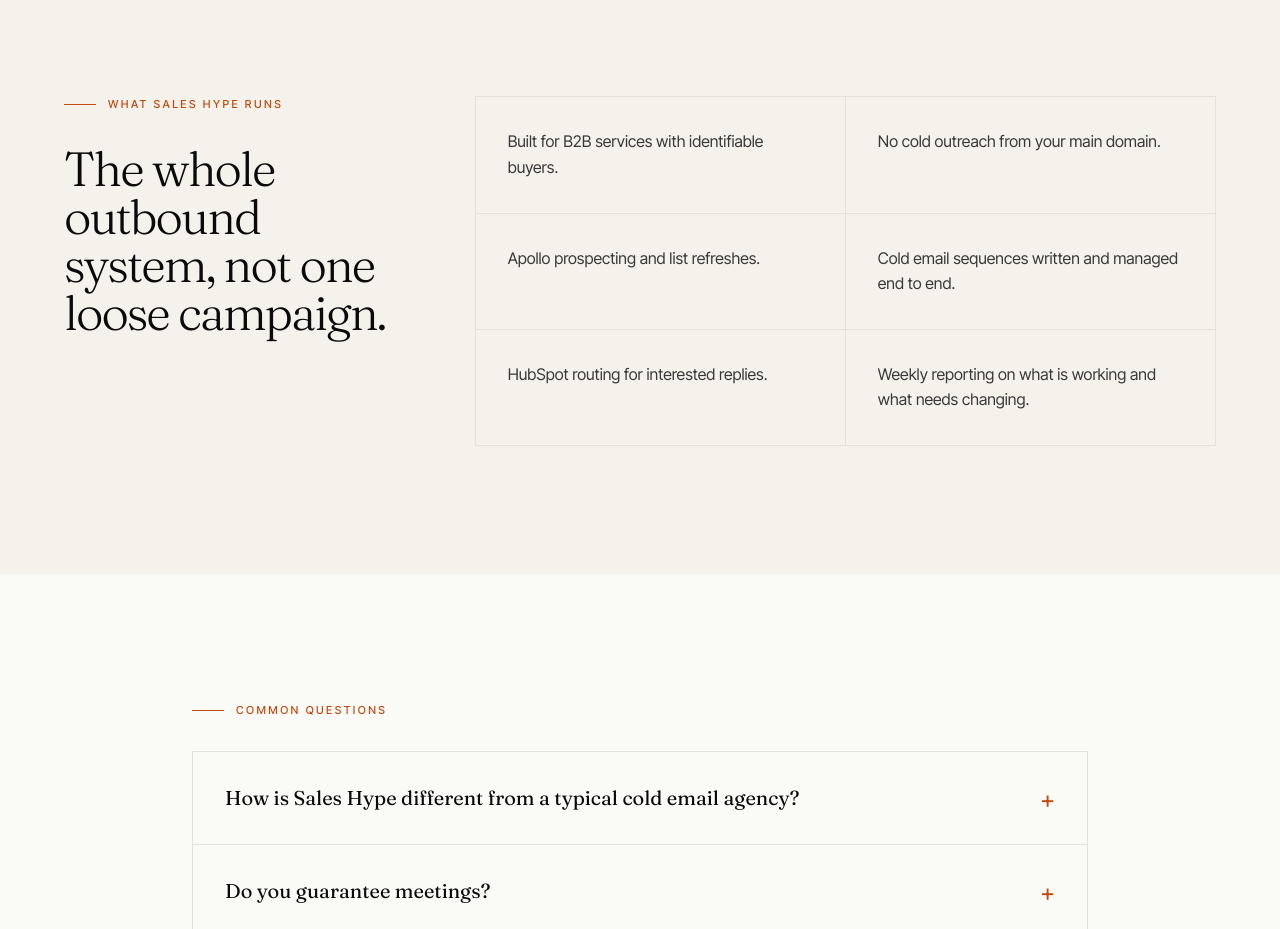
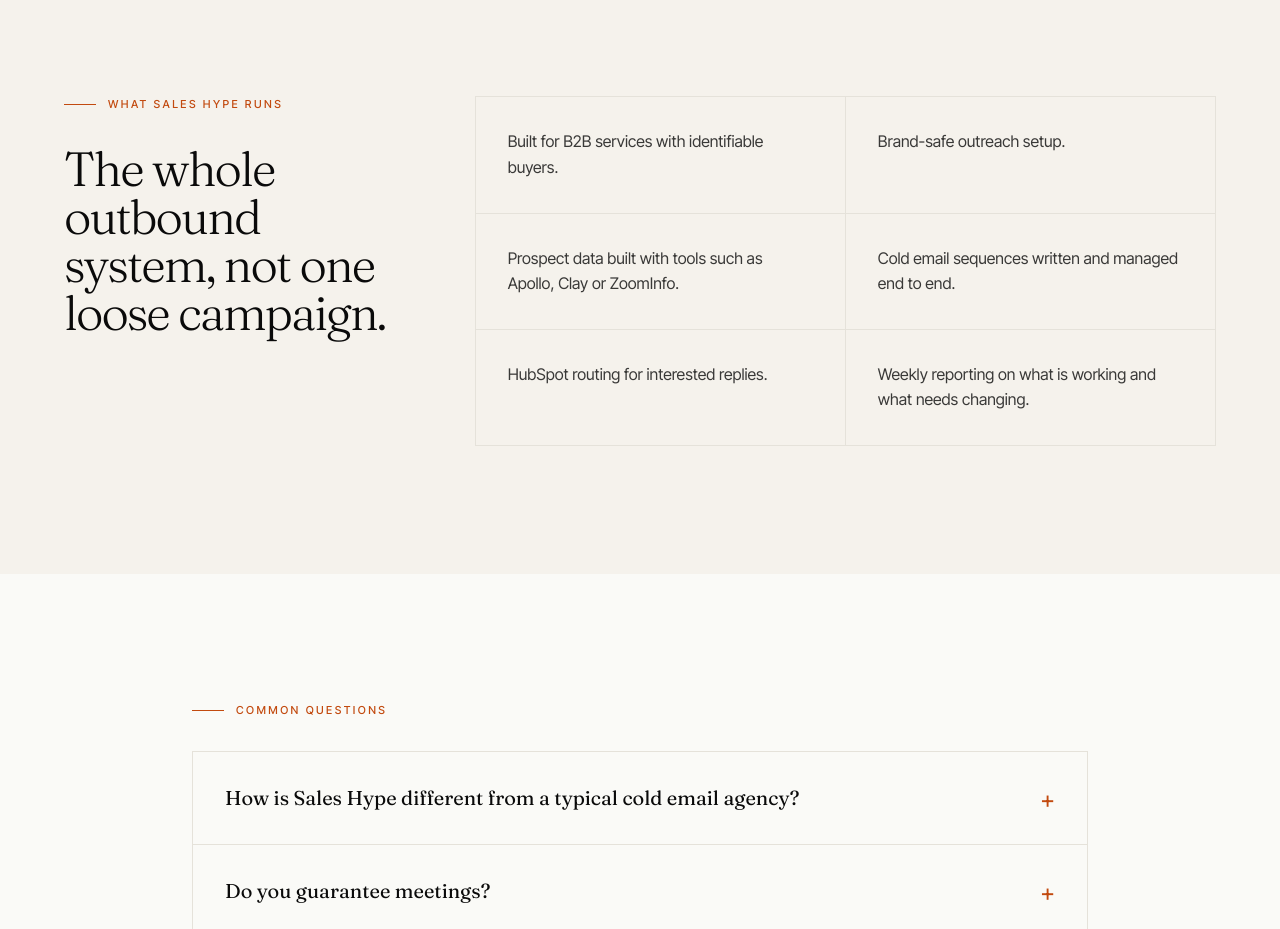
Before and after one commit to tareq-arch/saleshype-site, a Next.js app: page /cold-email-agency-uk in a window 1280 px wide. Shown: the part 1900-2829 px from the top of the page. Built offline with nearby package versions, Linux system fonts and the light colour scheme.

Commit message:
Broaden cold email agency tooling references

```diff
--- a/app/cold-email-agency-uk/page.tsx
+++ b/app/cold-email-agency-uk/page.tsx
@@ -20,9 +20,9 @@
         { title: "Operator-led execution", body: "Sales Hype is built by an operator running outbound across real businesses. The system sold to clients is the system used internally across the portfolio." },
         { title: "Clear offer, clear price", body: "GBP 1,800 per month, three-month minimum, no setup fee. The price includes lists, copy, domains, deliverability, management, HubSpot integration and weekly reporting." },
       ]}
-      bullets={["Built for B2B services with identifiable buyers.", "No cold outreach from your main domain.", "Apollo prospecting and list refreshes.", "Cold email sequences written and managed end to end.", "HubSpot routing for interested replies.", "Weekly reporting on what is working and what needs changing."]}
+      bullets={["Built for B2B services with identifiable buyers.", "Brand-safe outreach setup.", "Prospect data built with tools such as Apollo, Clay or ZoomInfo.", "Cold email sequences written and managed end to end.", "HubSpot routing for interested replies.", "Weekly reporting on what is working and what needs changing."]}
       faqs={[
-        { question: "How is Sales Hype different from a typical cold email agency?", answer: "Sales Hype is positioned as an operator-led outbound partner rather than a broad marketing agency. The focus is lists, cold email infrastructure, deliverability, HubSpot and weekly pipeline movement." },
+        { question: "How is Sales Hype different from a typical cold email agency?", answer: "Sales Hype is positioned as an operator-led outbound partner rather than a broad marketing agency. The focus is clean data, cold email infrastructure, deliverability, HubSpot and weekly pipeline movement." },
         { question: "Do you guarantee meetings?", answer: "Sales Hype does not promise fake certainty. The three-month minimum gives enough time to test targeting, offer and deliverability honestly. The work is measured by replies, meetings and pipeline quality." },
         { question: "What markets do you cover?", answer: "Sales Hype works across the UK, GCC and KSA, with English and Arabic capability." },
       ]}
```
